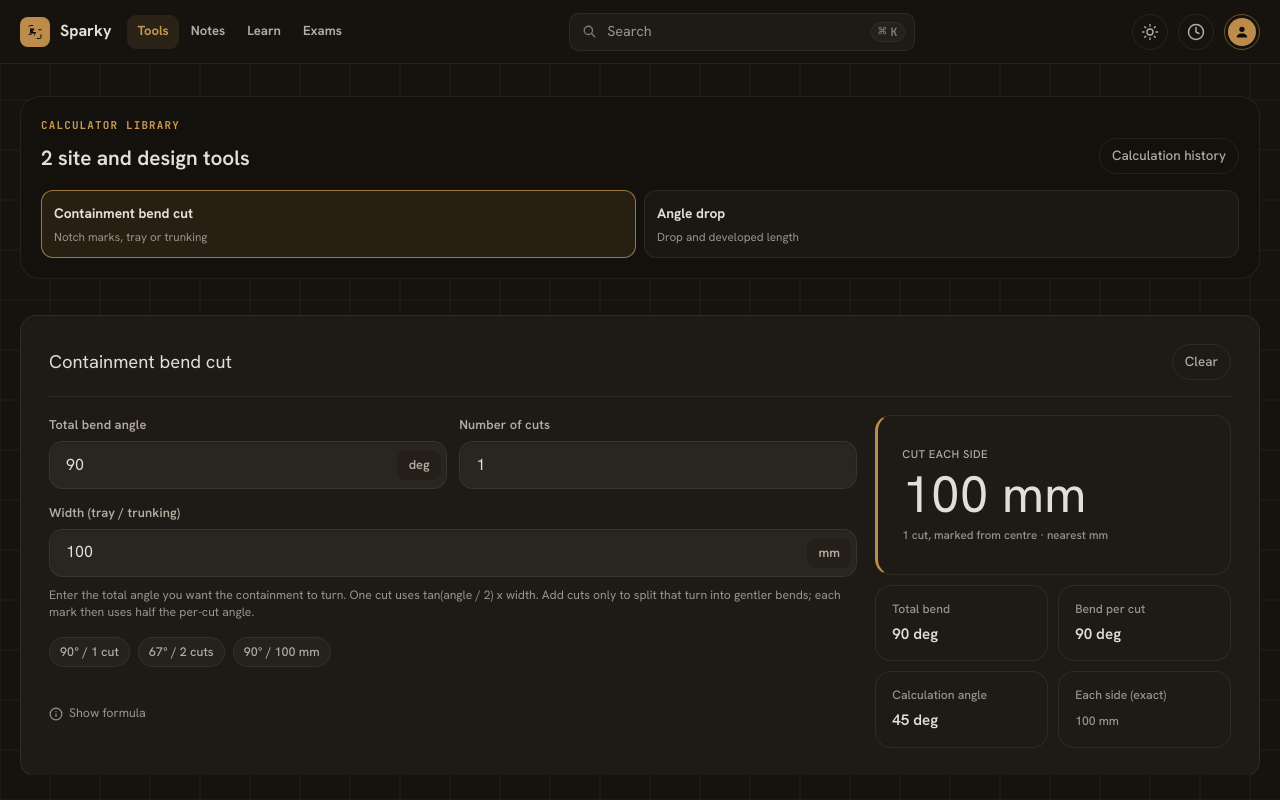
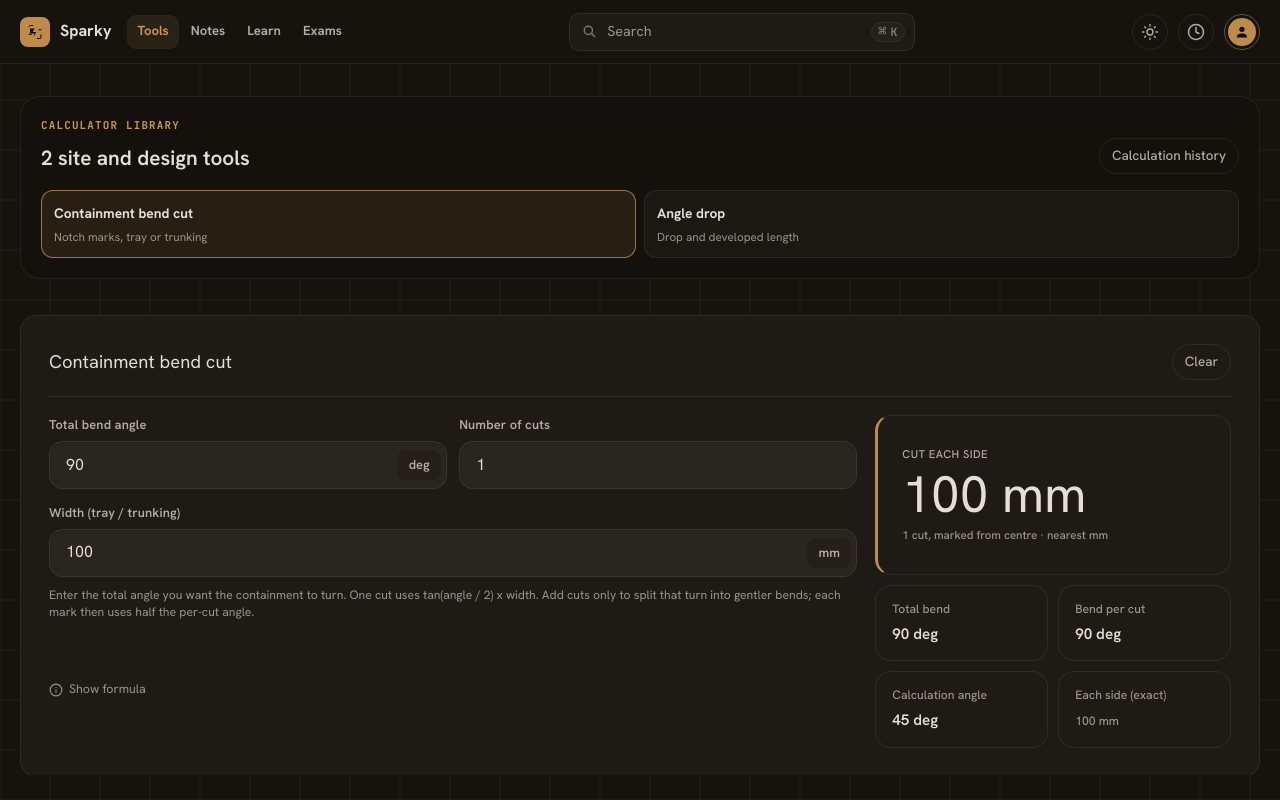
Before and after one commit to fightingentropy/sparky, a React (Vite) app: page / in a window 1280 px wide. Built offline with nearby package versions, Linux system fonts and the light colour scheme.

Commit message:
Remove bend cut example presets

```diff
--- a/src/App.tsx
+++ b/src/App.tsx
@@ -1655,12 +1655,6 @@ export default function App() {
     setTrayBendAngle("");
     setTrayBendCuts("");
     setTrayBendWidth("");
-  }
-
-  function applyTrayBendCutPreset(bendAngle: string, cuts: string, width: string) {
-    setTrayBendAngle(bendAngle);
-    setTrayBendCuts(cuts);
-    setTrayBendWidth(width);
   }
 
   function applyPowerPreset(target: PowerTarget, phase: PhaseType, valueA: string, valueB: string, pf = "0.95") {
@@ -2850,15 +2844,6 @@ export default function App() {
                   <p className="field-note">
                     Enter the total angle you want the containment to turn. One cut uses tan(angle / 2) x width. Add cuts only to split that turn into gentler bends; each mark then uses half the per-cut angle.
                   </p>
-
-                  <PresetButtons
-                    ariaLabel="Containment bend cut presets"
-                    presets={[
-                      { label: "90° / 1 cut", onSelect: () => applyTrayBendCutPreset("90", "1", "300") },
-                      { label: "67° / 2 cuts", onSelect: () => applyTrayBendCutPreset("67", "2", "300") },
-                      { label: "90° / 100 mm", onSelect: () => applyTrayBendCutPreset("90", "1", "100") }
-                    ]}
-                  />
 
                   {trayBendCutResult.validationMessage ? (
                     <p className="field-error" role="alert">
```
Also changed, not shown: 1 other file (tests, documents, lock files or other folders).
